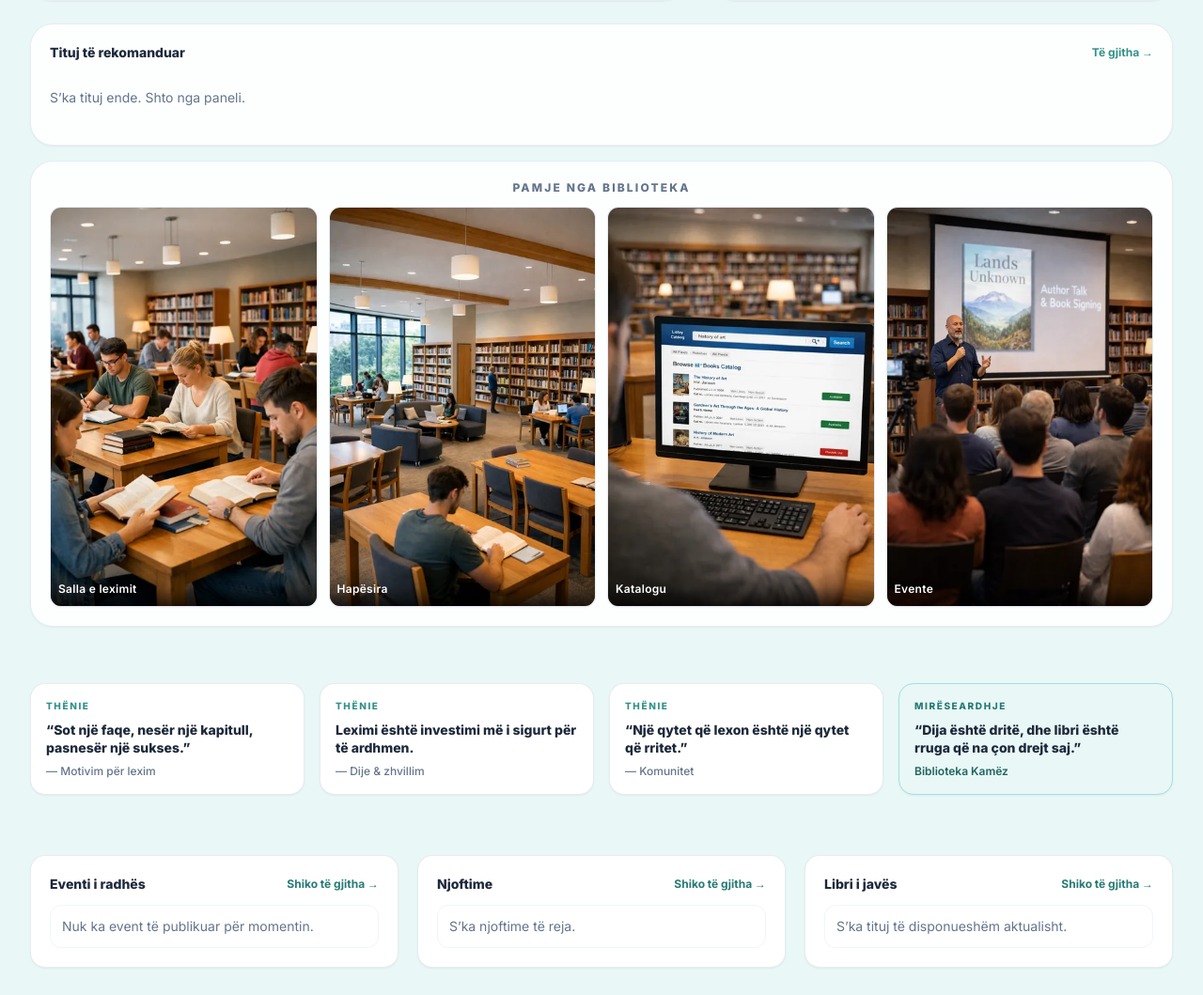
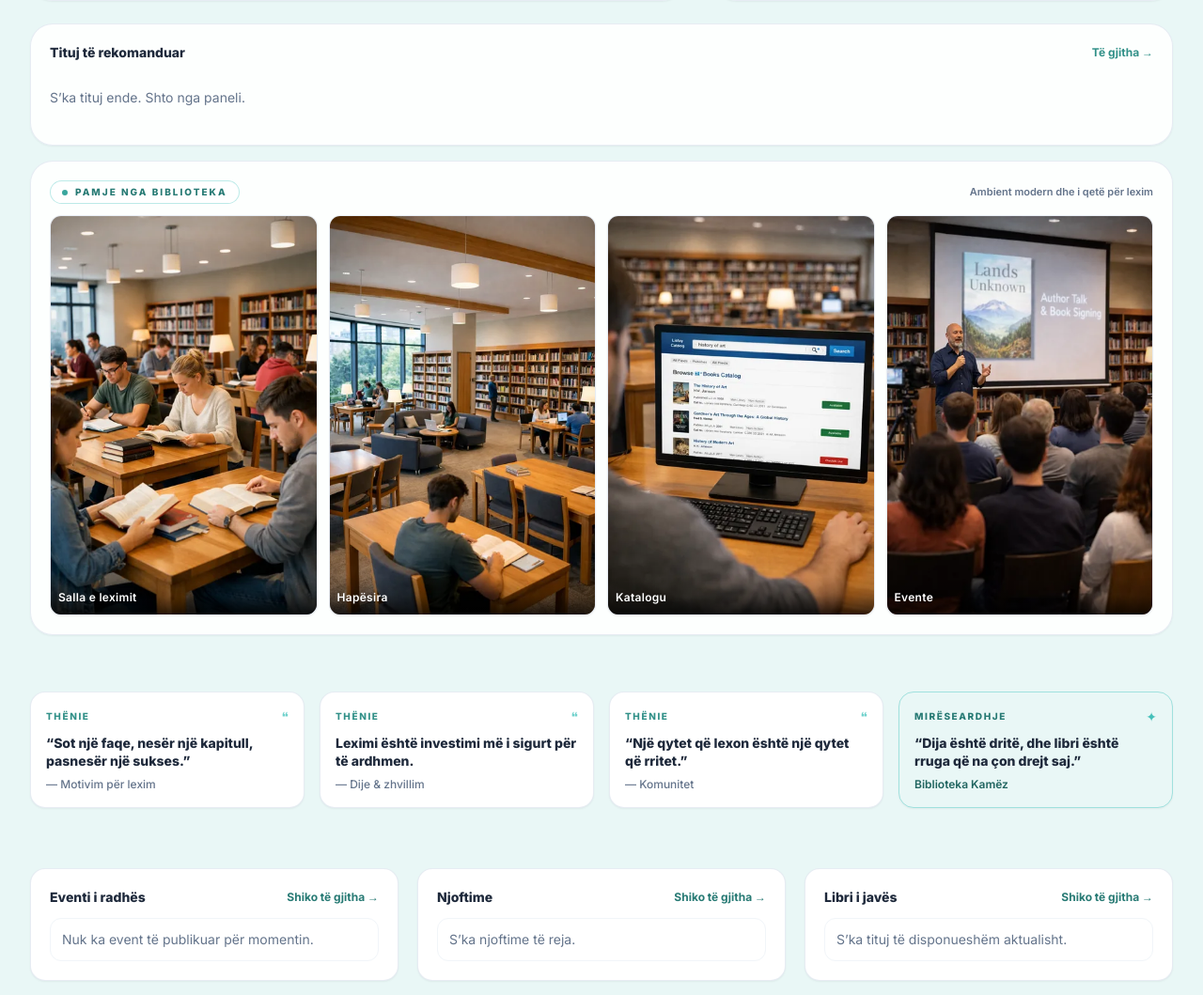
Before and after one commit to fatoslala12/biblioteka, a Django app: page / in a window 1280 px wide. Shown: the part 1010-2069 px from the top of the page at 94% size. Run offline with Django 5.2, Linux system fonts and the light colour scheme; data that the repository does not hold is empty; parts of the project's set-up code (start-up, migrations or seed data) failed here and were passed over; some libraries are stand-ins or nearby versions.

Commit message:
Refine gallery and quote blocks to stronger premium v2 styling
Enhance the exact home sections with richer visual hierarchy, accent chips, stronger typographic weight, quote icons, and more pronounced premium overlays so they feel less basic and more statement-level.

Made-with: Cursor

```diff
--- a/cms/templates/cms/home.html
+++ b/cms/templates/cms/home.html
@@ -185,7 +185,13 @@
 
       {% if home_gallery %}
       <div class="sl-gallery-shell sl-premium-surface sl-premium-surface-slow mt-4 min-w-0 rounded-2xl border border-slate-200/80 bg-white/90 p-4 shadow-sm dark:border-slate-700 dark:bg-slate-800/40 sm:rounded-3xl sm:p-5" style="content-visibility:auto; contain-intrinsic-size: 1px 220px;">
-        <div class="text-center text-[11px] font-extrabold uppercase tracking-[0.18em] text-slate-500 dark:text-slate-400 sm:text-xs">Pamje nga biblioteka</div>
+        <div class="mb-2 flex items-center justify-between gap-3">
+          <div class="inline-flex items-center gap-2 rounded-full border border-brand-200/70 bg-white/80 px-3 py-1 text-[10px] font-extrabold uppercase tracking-[0.2em] text-brand-700 dark:border-brand-700/50 dark:bg-slate-900/55 dark:text-brand-200">
+            <span class="h-1.5 w-1.5 rounded-full bg-brand-500"></span>
+            Pamje nga biblioteka
+          </div>
+          <div class="hidden text-[11px] font-semibold text-slate-500 dark:text-slate-400 sm:block">Ambient modern dhe i qetë për lexim</div>
+        </div>
         <div class="mt-2 grid grid-cols-2 gap-2 sm:mt-3 sm:grid-cols-4 sm:gap-3">
           {% for item in home_gallery %}
           <div class="sl-premium-img-cell sl-gallery-card group relative min-w-0 overflow-hidden rounded-lg border border-slate-200/80 bg-white shadow-sm dark:border-slate-700 sm:rounded-xl">
@@ -205,23 +211,35 @@
   <section class="mx-auto w-full max-w-7xl px-4 py-6 sm:px-6 sm:py-8 lg:px-8">
     <div class="grid grid-cols-1 gap-3 sm:grid-cols-2 sm:gap-4 lg:grid-cols-4">
       <div class="sl-quote-v2 rounded-2xl border border-slate-200/80 bg-white p-4 shadow-sm dark:border-slate-700 dark:bg-slate-800/40">
-        <div class="text-[10px] font-extrabold uppercase tracking-[0.16em] text-brand-600 dark:text-brand-400">Thënie</div>
-        <p class="mt-2 text-sm font-extrabold leading-snug text-slate-800 dark:text-white">“Sot një faqe, nesër një kapitull, pasnesër një sukses.”</p>
+        <div class="flex items-center justify-between gap-2">
+          <div class="text-[10px] font-extrabold uppercase tracking-[0.16em] text-brand-600 dark:text-brand-400">Thënie</div>
+          <span class="text-sm text-brand-300">❝</span>
+        </div>
+        <p class="mt-2 text-sm font-black leading-snug text-slate-800 dark:text-white">“Sot një faqe, nesër një kapitull, pasnesër një sukses.”</p>
         <p class="mt-2 text-xs font-medium text-slate-500 dark:text-slate-400">— Motivim për lexim</p>
       </div>
       <div class="sl-quote-v2 rounded-2xl border border-slate-200/80 bg-white p-4 shadow-sm dark:border-slate-700 dark:bg-slate-800/40">
-        <div class="text-[10px] font-extrabold uppercase tracking-[0.16em] text-brand-600 dark:text-brand-400">Thënie</div>
-        <p class="mt-2 text-sm font-extrabold leading-snug text-slate-800 dark:text-white">Leximi është investimi më i sigurt për të ardhmen.</p>
+        <div class="flex items-center justify-between gap-2">
+          <div class="text-[10px] font-extrabold uppercase tracking-[0.16em] text-brand-600 dark:text-brand-400">Thënie</div>
+          <span class="text-sm text-brand-300">❝</span>
+        </div>
+        <p class="mt-2 text-sm font-black leading-snug text-slate-800 dark:text-white">Leximi është investimi më i sigurt për të ardhmen.</p>
         <p class="mt-2 text-xs font-medium text-slate-500 dark:text-slate-400">— Dije & zhvillim</p>
       </div>
       <div class="sl-quote-v2 rounded-2xl border border-slate-200/80 bg-white p-4 shadow-sm dark:border-slate-700 dark:bg-slate-800/40">
-        <div class="text-[10px] font-extrabold uppercase tracking-[0.16em] text-brand-600 dark:text-brand-400">Thënie</div>
-        <p class="mt-2 text-sm font-extrabold leading-snug text-slate-800 dark:text-white">“Një qytet që lexon është një qytet që rritet.”</p>
+        <div class="flex items-center justify-between gap-2">
+          <div class="text-[10px] font-extrabold uppercase tracking-[0.16em] text-brand-600 dark:text-brand-400">Thënie</div>
+          <span class="text-sm text-brand-300">❝</span>
+        </div>
+        <p class="mt-2 text-sm font-black leading-snug text-slate-800 dark:text-white">“Një qytet që lexon është një qytet që rritet.”</p>
         <p class="mt-2 text-xs font-medium text-slate-500 dark:text-slate-400">— Komunitet</p>
       </div>
       <div class="sl-quote-v2 sl-quote-v2-accent rounded-2xl border border-brand-200 bg-brand-50 p-4 shadow-sm dark:border-brand-800 dark:bg-slate-800/60">
-        <div class="text-[10px] font-extrabold uppercase tracking-[0.16em] text-brand-700 dark:text-brand-300">Mirëseardhje</div>
-        <p class="mt-2 text-sm font-extrabold leading-snug text-slate-800 dark:text-white">“Dija është dritë, dhe libri është rruga që na çon drejt saj.”</p>
+        <div class="flex items-center justify-between gap-2">
+          <div class="text-[10px] font-extrabold uppercase tracking-[0.16em] text-brand-700 dark:text-brand-300">Mirëseardhje</div>
+          <span class="text-sm text-brand-400">✦</span>
+        </div>
+        <p class="mt-2 text-sm font-black leading-snug text-slate-800 dark:text-white">“Dija është dritë, dhe libri është rruga që na çon drejt saj.”</p>
         <p class="mt-2 text-xs font-semibold text-brand-800 dark:text-brand-200">Biblioteka Kamëz</p>
       </div>
     </div>
```
Also changed, not shown: other parts of cms/templates/cms/home.html (+26 -0 lines).
